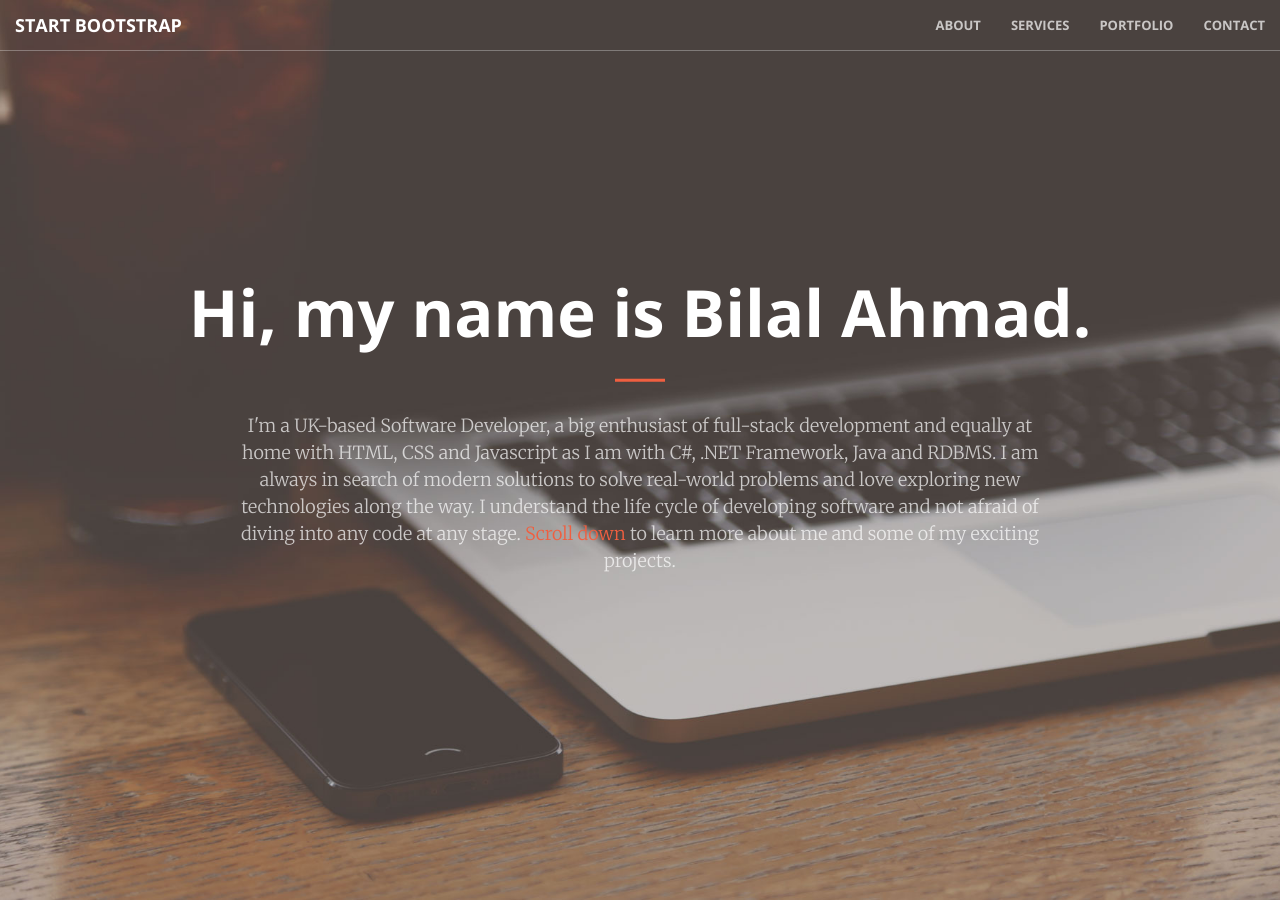
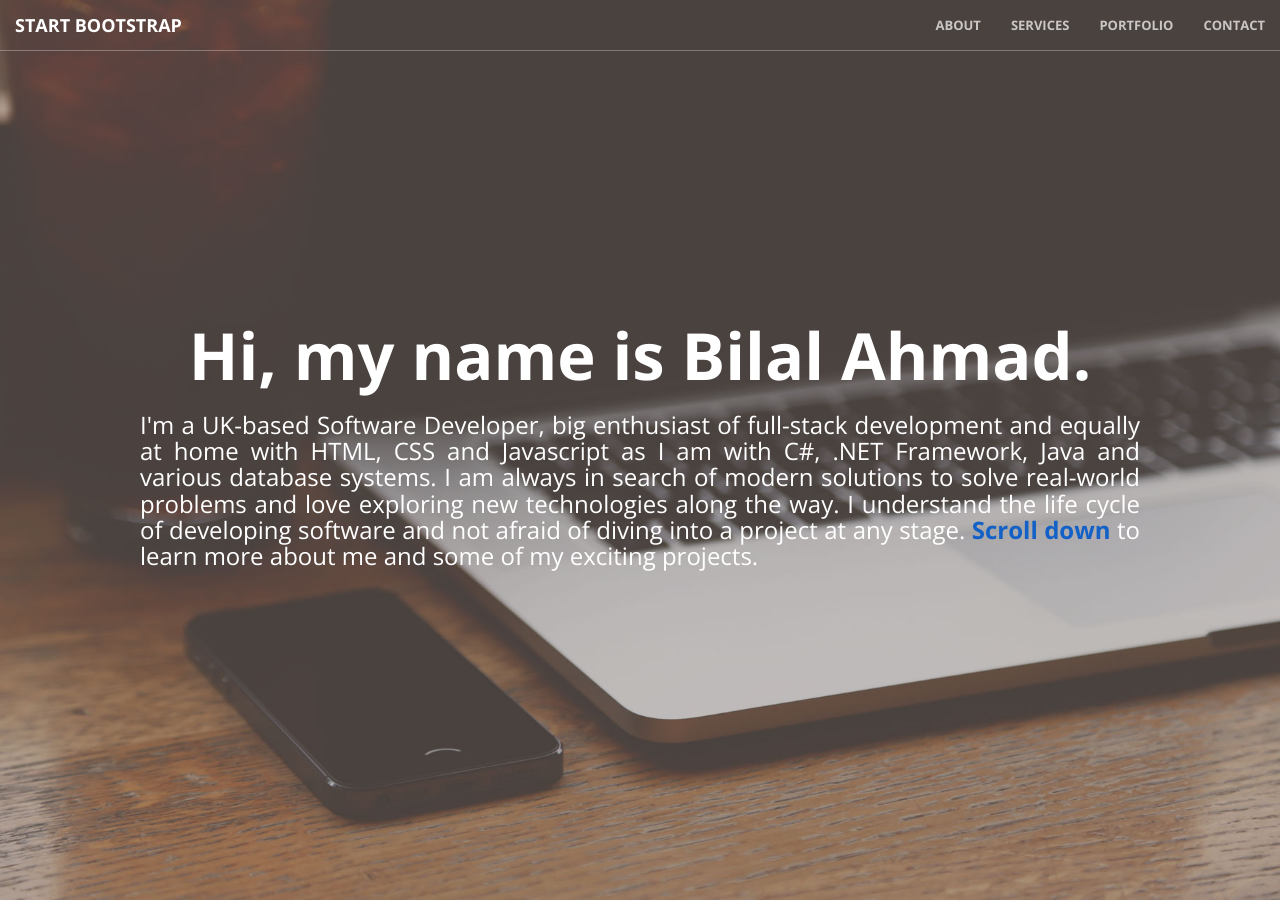
Before and after one commit to Bilal44/bilal44.github.io, a Jekyll site: the page built from index.html, in a window 1280 px wide and 900 px high. Built offline with Jekyll 4.4.1, drawn with Linux system fonts in a browser that asks for light colours.

Commit message:
Change colour and personal info

```diff
--- a/_includes/header.html
+++ b/_includes/header.html
@@ -2,8 +2,7 @@
     <div class="header-content">
         <div class="header-content-inner">
             <h1>Hi, my name is Bilal Ahmad.</h1>
-            <hr>
-            <p>I'm a UK-based Software Developer, a big enthusiast of full-stack development and equally at home with HTML, CSS and Javascript as I am with C#, .NET Framework, Java and RDBMS. I am always in search of modern solutions to solve real-world problems and love exploring new technologies along the way. I understand the life cycle of developing software and not afraid of diving into any code at any stage. <a href="#about">Scroll down</a> to learn more about me and some of my exciting projects.</p>
+            <h3 style="text-align: justify;">I'm a UK-based Software Developer, big enthusiast of full-stack development and equally at home with HTML, CSS and Javascript as I am with C#, .NET Framework, Java and various database systems. I am always in search of modern solutions to solve real-world problems and love exploring new technologies along the way. I understand the life cycle of developing software and not afraid of diving into a project at any stage. <a class="page-scroll" href="#about"><b>Scroll down</b></a> to learn more about me and some of my exciting projects.</h3>
         </div>
     </div>
 </header>
--- a/css/main.scss
+++ b/css/main.scss
@@ -34,7 +34,7 @@
 // }
 
 // variables.less
-$theme-primary: #F05F40;
+$theme-primary: #1361c7;
 $theme-dark: #222;
 
 // Import partials from `sass_dir` (defaults to `_sass`)
```
